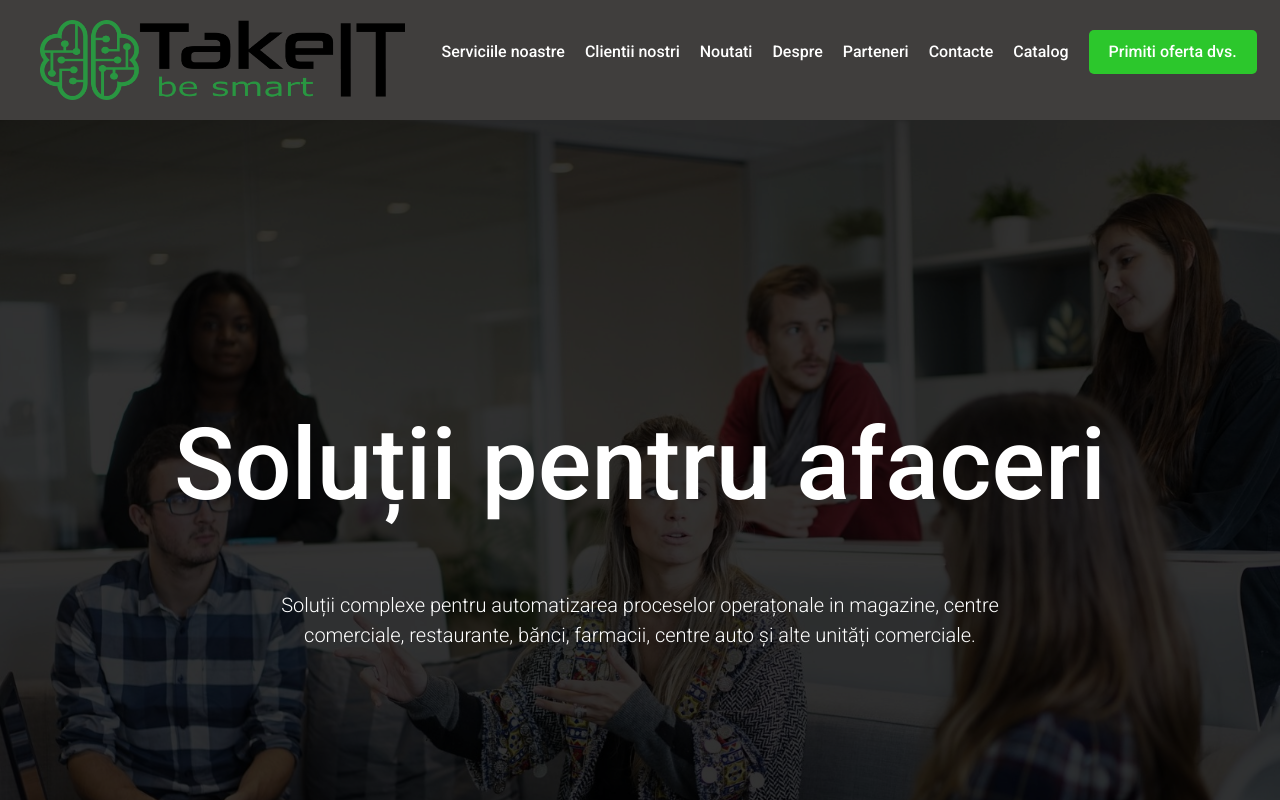
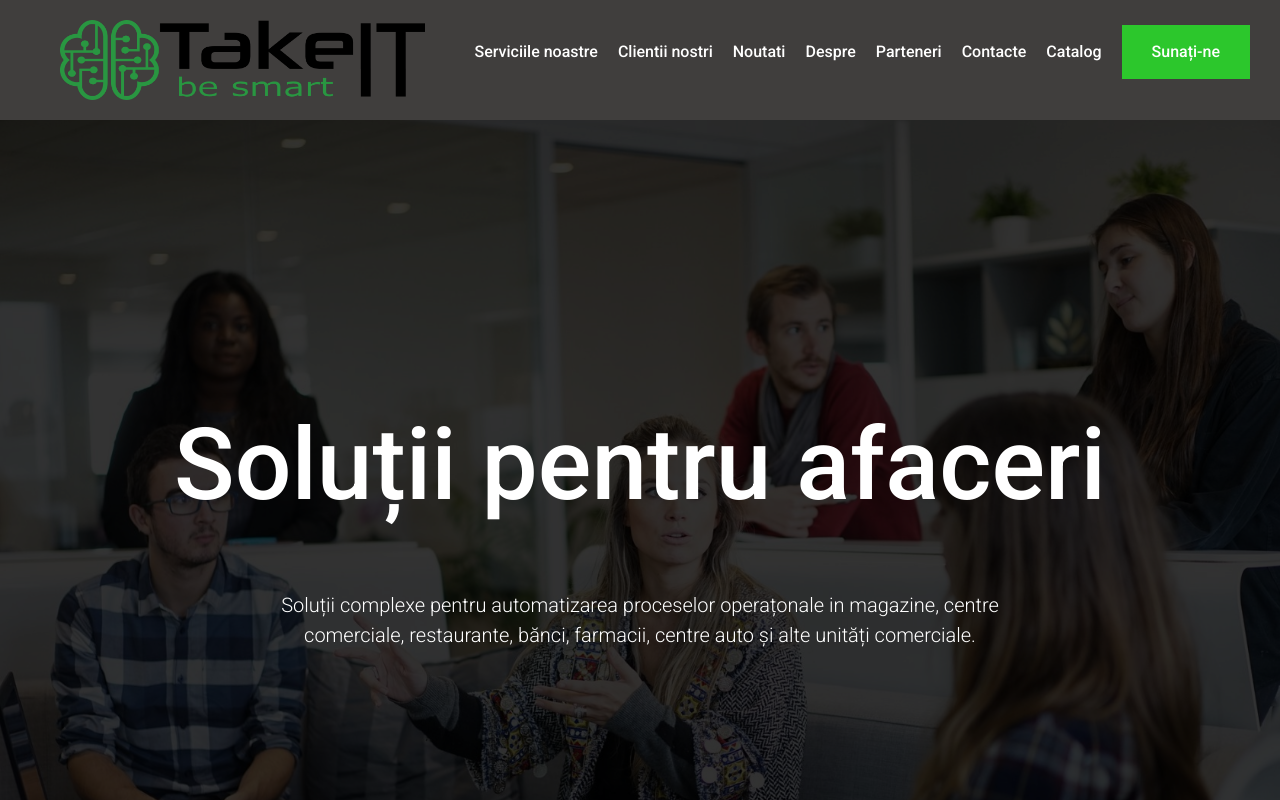
Before and after one commit to victor-pg/take_it_clone, a React (Create React App) app in the folder client/: page / in a window 1280 px wide. Shown: the top 800 px of the page. Built offline with nearby package versions, Linux system fonts and the light colour scheme; no server answers.

Commit message:
Modified call button

```diff
--- a/client/src/Components/Navbar/Navbar.jsx
+++ b/client/src/Components/Navbar/Navbar.jsx
@@ -32,7 +32,8 @@ const Navbar = () => {
                     <label htmlFor="phone">Telefonul</label>
                     <input type="tel" id="phone" required name="phone" placeholder="+373" pattern="/^\+373\[0-9]\{2\}-\[0-9]\{2\}-\[0-9]\{2\}-\[0-9]\{2\}$/i" />
                 </div>
-                <input type="submit" value="Primeste oferta" className="submit-button" />
+                {/* <input type="submit" value="Primeste oferta" className="submit-button" /> */}
+                <a href="tel:1111111111" className="submit-button">Sunați-ne</a>
             </form>
         );
     };
@@ -62,11 +63,12 @@ const Navbar = () => {
                         {/* <li><FaFacebook className="icon-size" /></li> */}
                         {/* <li><FaInstagram className="icon-size" /></li> */}
                         <li>
-                            <button
+                            {/* <button
                                 onClick={changeModalState}
                             >
-                                Primiti oferta dvs.
-                            </button>
+                                Sunați-ne
+                            </button> */}
+                            <a href="tel:1111111111" className="submit-button">Sunați-ne</a>
                             {
                                 showModal ? <ModalWindow htmlContent={modalHtmlContent} showCloseButton={false} />
                                     : null
--- a/client/src/Components/Navbar/Navbar.scss
+++ b/client/src/Components/Navbar/Navbar.scss
@@ -102,6 +102,23 @@ nav {
         }
     }
 }
+.submit-button{
+    width:100% !important;
+    border:none;
+    background-color: #2cc72c;
+    padding:15px 30px;
+    color:white;
+    cursor:pointer;
+    display: block;
+    width:25%;
+    text-align: center;
+
+    &:hover{
+        // background-color: white;
+        // color:#ff8562;
+        text-decoration: none;
+    }
+}
 @media screen and (max-width: 980px){
     .modal{
         width:100% !important;
```
